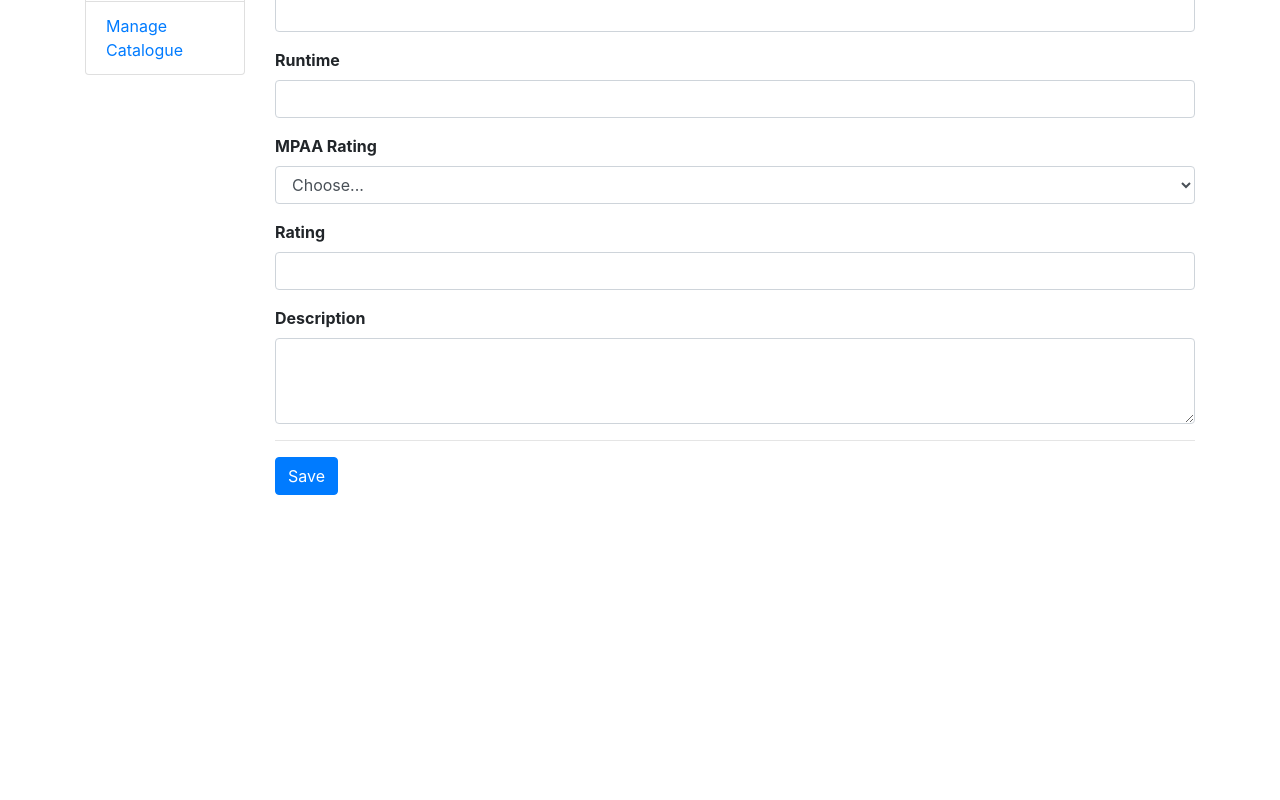
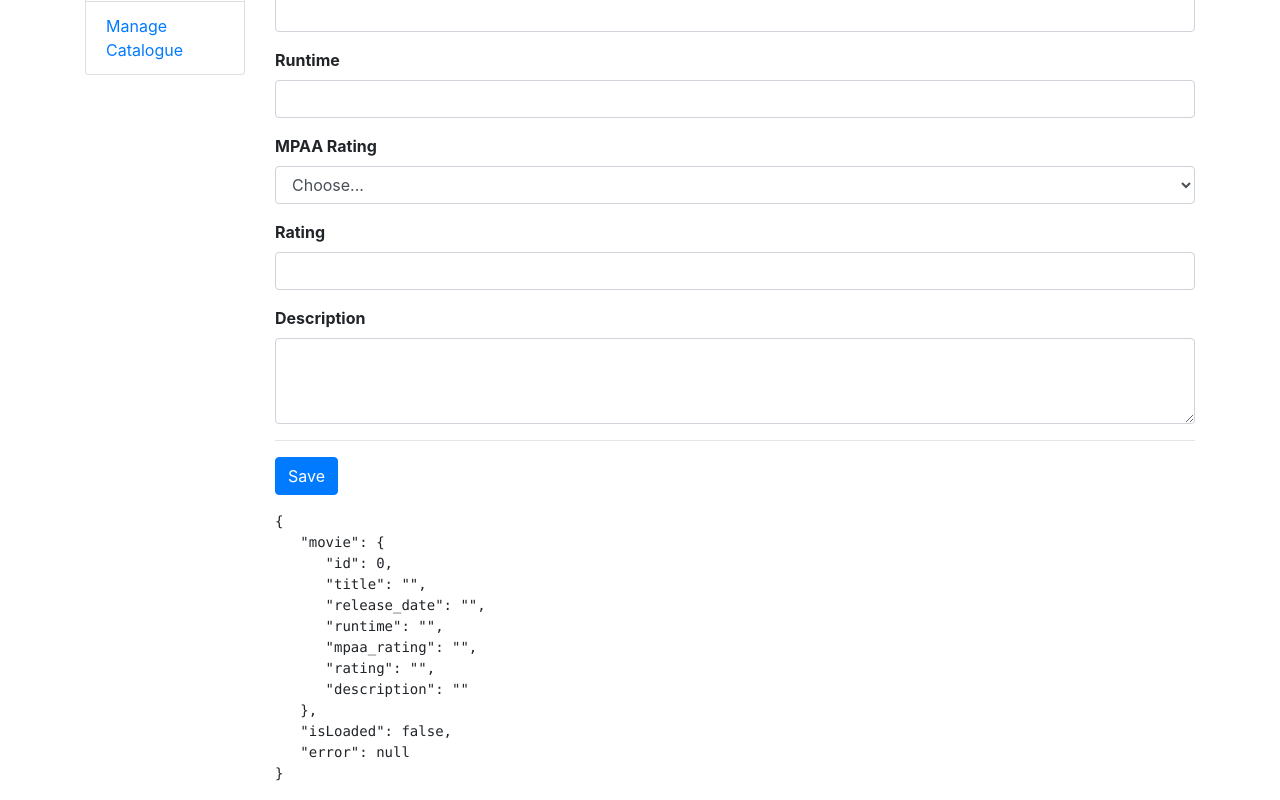
Before and after one commit to rizalaji1st/movie-management, a React (Create React App) app: page /admin/add in a window 1280 px wide. Shown: the part 284-1084 px from the top of the page. Before the commit the page ends 800 px from the top, so only its background shows below. Built offline with nearby package versions, Linux system fonts and the light colour scheme.

Commit message:
bind form ke state

```diff
--- a/src/components/EditMovie.js
+++ b/src/components/EditMovie.js
@@ -8,51 +8,100 @@ export default class EditMovie extends Component{
         error: null,
     }
 
+    constructor(props){
+        super(props);
+        this.state = {
+            movie: {
+                id: 0,
+                title: "",
+                release_date: "",
+                runtime: "",
+                mpaa_rating: "",
+                rating: "",
+                description: "",
+            },
+            isLoaded : false,
+            error: null,
+        }
+
+        this.handleChange = this.handleChange.bind(this);
+        this.handleSubmit = this.handleSubmit.bind(this);
+    }
+
+    handleSubmit = (evt) =>{
+        console.log("Form submitted");
+        evt.preventDefault();
+    }
+
+    handleChange = (evt) => {
+        let value = evt.target.value;
+        let name = evt.target.name;
+        this.setState((prevState) => ({
+            movie: {
+                ...prevState.movie,
+                [name]: value,
+            }
+        }))
+    }
+
     render(){
         let {movie} = this.state;
         return(
             <Fragment>
                 <h2>Add/Edit Movie</h2>
                 <hr />
-                <form method="post">
+                <form onSubmit={this.handleSubmit}>
+                    <input
+                        type="hidden"
+                        name="id"
+                        id="id"
+                        value={movie.id}
+                        onChange={this.handleChange}
+                    />
                     <div className="mb-3">
-                        <label for="title" className="form-label">
+                        <label htmlFor="title" className="form-label">
                             Title
                         </label>
                         <input type="text"
                             className="form-control"
                             id="title"
                             name="title"
-                            value={movie.title}/>
+                            value={movie.title}
+                            onChange={this.handleChange}
+                            />
                     </div>
 
                     <div className="mb-3">
-                        <label for="release_date" className="form-label">
+                        <label htmlFor="release_date" className="form-label">
                             Release Date
                         </label>
                         <input type="text"
                             className="form-control"
                             id="release_date"
                             name="release_date"
-                            value={movie.release_date}/>
+                            value={movie.release_date}
+                            onChange={this.handleChange}
+                            />
                     </div>
 
                     <div className="mb-3">
-                        <label for="runtime" className="form-label">
+                        <label htmlFor="runtime" className="form-label">
                             Runtime
                         </label>
                         <input type="text"
                             className="form-control"
                             id="runtime"
                             name="runtime"
-                            value={movie.runtime}/>
+                            value={movie.runtime}
+                            onChange={this.handleChange}
+                            />
                     </div>
 
                     <div className="mb-3">
-                        <label for="mpaa_rating" className="form-label">
+                        <label htmlFor="mpaa_rating" className="form-label">
                             MPAA Rating
                         </label>
-                        <select className="form-control" value={movie.mpaa_rating}>
+                        <select className="form-control" name="mpaa_rating" value={movie.mpaa_rating} onChange={this.handleChange}>
                             <option>Choose...</option>
                             <option value="G">G</option>
                             <option value="PG">PG</option>
@@ -63,27 +112,38 @@ export default class EditMovie extends Component{
                     </div>
 
                     <div className="mb-3">
-                        <label for="rating" className="form-label">
+                        <label htmlFor="rating" className="form-label">
                             Rating
                         </label>
                         <input type="text"
                             className="form-control"
                             id="rating"
                             name="rating"
-                            value={movie.rating}/>
+                            value={movie.rating}
+                            onChange={this.handleChange}
+                            />
                     </div>
 
                     <div className="mb-3">
-                        <label for="description" className="form-label">
+                        <label htmlFor="description" className="form-label">
                             Description
                         </label>
-                        <textarea className="form-control" id="description" name="description" rows="3">
-                            {movie.description}
-                        </textarea>
+                        <textarea
+                            className="form-control"
+                            id="description"
+                            name="description"
+                            rows="3"
+                            onChange={this.handleChange}
+                            value={movie.value}
+                            />
                         <hr/>
                         <button className="btn btn-primary">Save </button>
                     </div>
                 </form>
+
+                <div className="mt-3">
+                    <pre>{JSON.stringify(this.state, null, 3)}</pre>
+                </div>
             </Fragment>
         )
     }
```
